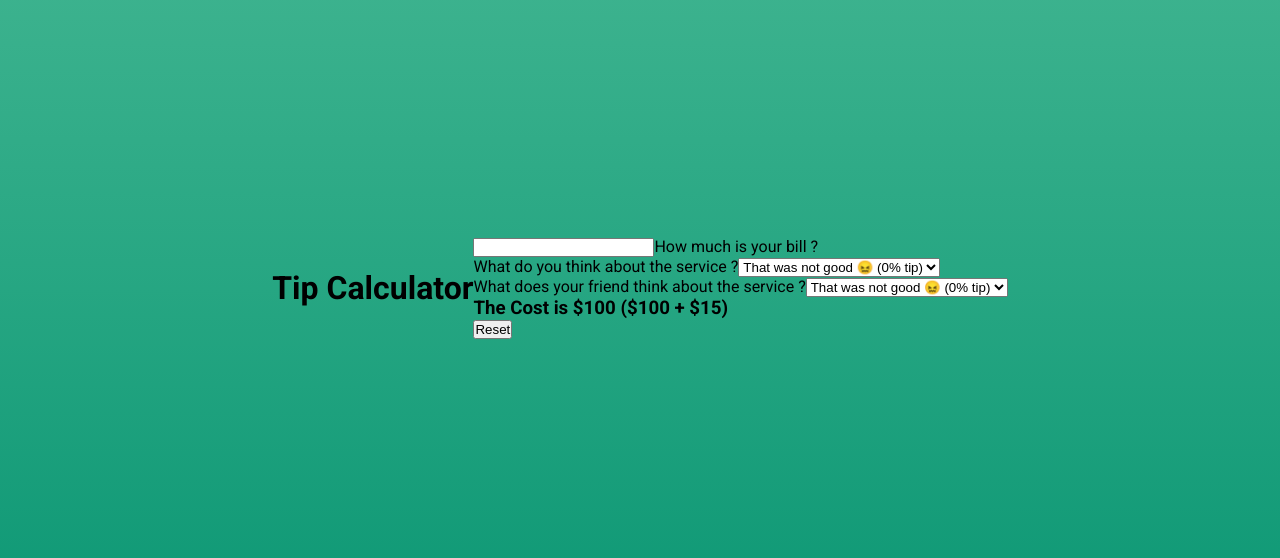
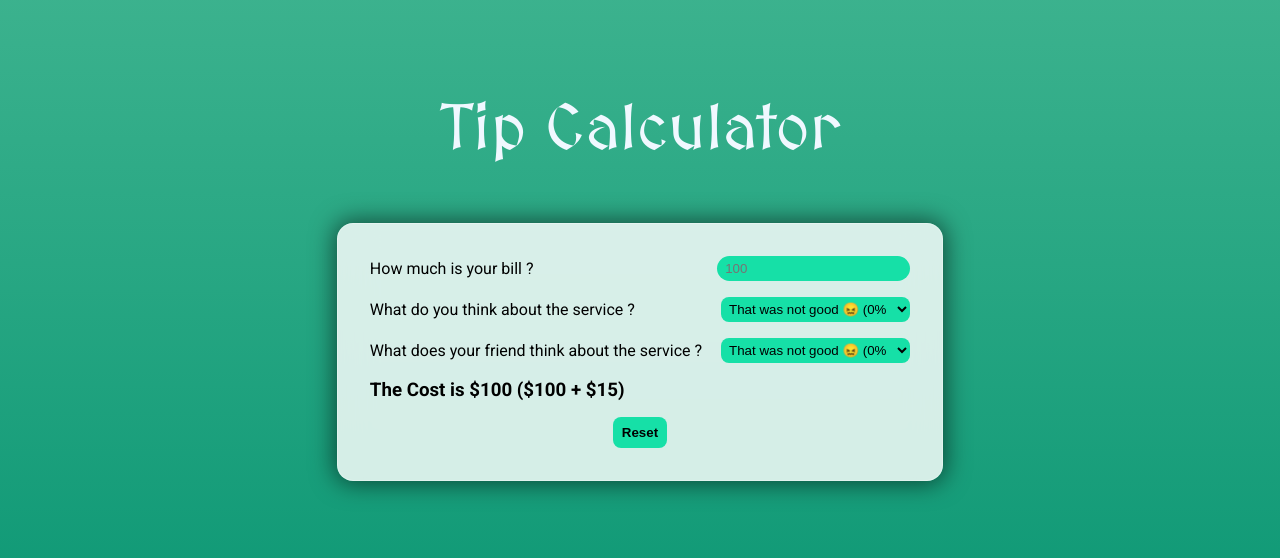
Before and after one commit to funnypar/Learn-React, a React (Create React App) app in the folder tip/: page / in a window 1280 px wide. Shown: the part 112-670 px from the top of the page. Built offline with nearby package versions, Linux system fonts and the light colour scheme.

Commit message:
styledApp

```diff
--- a/tip/src/App.css
+++ b/tip/src/App.css
@@ -1,3 +1,4 @@
+@import url("https://fonts.googleapis.com/css2?family=MedievalSharp&display=swap");
 @import url("https://fonts.googleapis.com/css2?family=Roboto:ital,wght@0,100;0,300;0,400;0,500;0,700;0,900;1,100;1,300;1,400;1,500;1,700;1,900&display=swap");
 * {
     padding: 0;
@@ -28,8 +29,67 @@
     filter: progid: DXImageTransform.Microsoft.gradient( startColorstr="#099773", endColorstr="#43B692", GradientType=1 );
     height: 100vh;
     display: flex;
+    flex-direction: column;
     justify-content: center;
     align-items: center;
+    gap: 3.5rem;
     font-family: "Roboto", sans-serif;
     font-style: normal;
 }
+/* ------------------------- Header -------------------------------- */
+h1 {
+    font-family: "MedievalSharp", cursive;
+    font-weight: 400;
+    font-size: 4rem;
+    font-style: normal;
+    color: aliceblue;
+}
+/* -------------------------- Wrapper ------------------------------ */
+form {
+    padding: 2rem;
+    display: flex;
+    flex-direction: column;
+    gap: 1rem;
+    background: rgba(255, 255, 255, 0.82);
+    border-radius: 16px;
+    box-shadow: 0 4px 30px rgba(0, 0, 0, 0.1);
+    backdrop-filter: blur(18px);
+    -webkit-backdrop-filter: blur(18px);
+    border: 1px solid rgba(255, 255, 255, 0.3);
+    -webkit-box-shadow: 0px 0px 23px 3px rgba(0, 0, 0, 0.53);
+    box-shadow: 0px 0px 23px 3px rgba(0, 0, 0, 0.53);
+}
+form div {
+    display: flex;
+    justify-content: space-between;
+    align-items: center;
+}
+input[type="number"] {
+    border: none;
+    background-color: #16e0a7;
+    border-radius: 1rem;
+    padding: 0.3rem 0.5rem;
+}
+select {
+    border: none;
+    background-color: #16e0a7;
+    border-radius: 0.5rem;
+    padding: 0.25rem;
+    width: 35%;
+    cursor: pointer;
+}
+button {
+    border: none;
+    padding: 0.5rem 0.5rem;
+    background-color: #16e0a7;
+    width: 10%;
+    border-radius: 0.5rem;
+    font-weight: 700;
+    cursor: pointer;
+    text-align: center;
+    align-self: center;
+    transition: transform 0.3s;
+}
+button:hover {
+    transform: scale(1.1);
+}
--- a/tip/src/components/Bill.js
+++ b/tip/src/components/Bill.js
@@ -1,8 +1,8 @@
 export default function Bill() {
     return (
-        <>
-            <input id="bill" type="number" />
+        <div>
             <label for="bill">How much is your bill ? </label>
-        </>
+            <input id="bill" type="number" placeholder="100" />
+        </div>
     );
 }
```
